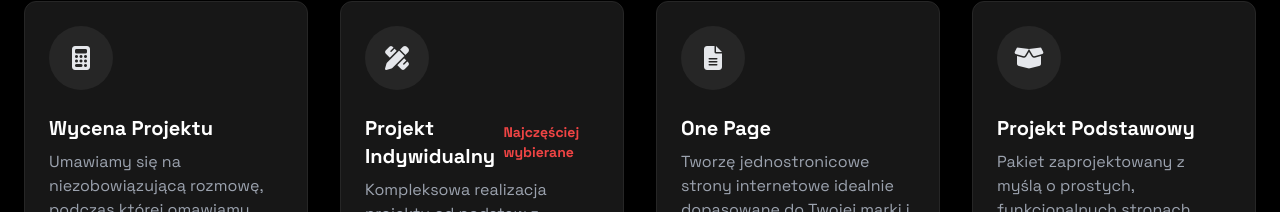
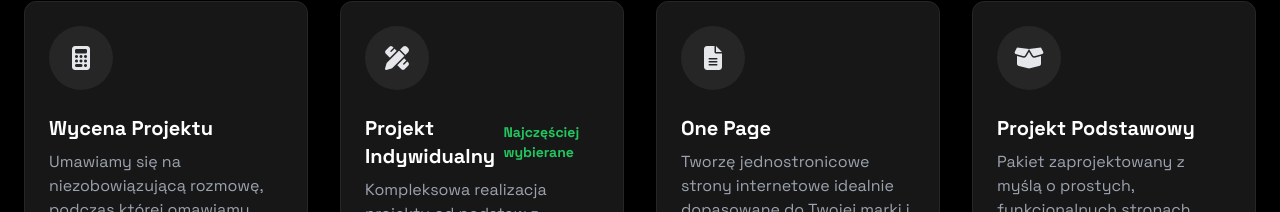
Before and after one commit to sliweczki/sliweczki, a plain HTML site: page oferta.html in a window 1280 px wide. Shown: the part 343-555 px from the top of the page. Drawn offline with nearby package versions, Linux system fonts and the light colour scheme; a web font is replaced by a local one.

Commit message:
Update oferta.html

```diff
--- a/oferta.html
+++ b/oferta.html
@@ -104,7 +104,7 @@ body { min-height: 100dvh; }
     </div>
     <h3 class="text-xl font-bold mb-2 text-white flex items-center justify-between">
       Projekt Indywidualny
-      <span class="text-red-500 text-sm ml-2">Najczęściej wybierane</span>
+      <span class="text-green-500 text-sm ml-2">Najczęściej wybierane</span>
     </h3>
     <p class="text-gray-400">Kompleksowa realizacja projektu od podstaw z użyciem zaawansowanych rozwiązań...</p>
   </div>
```
